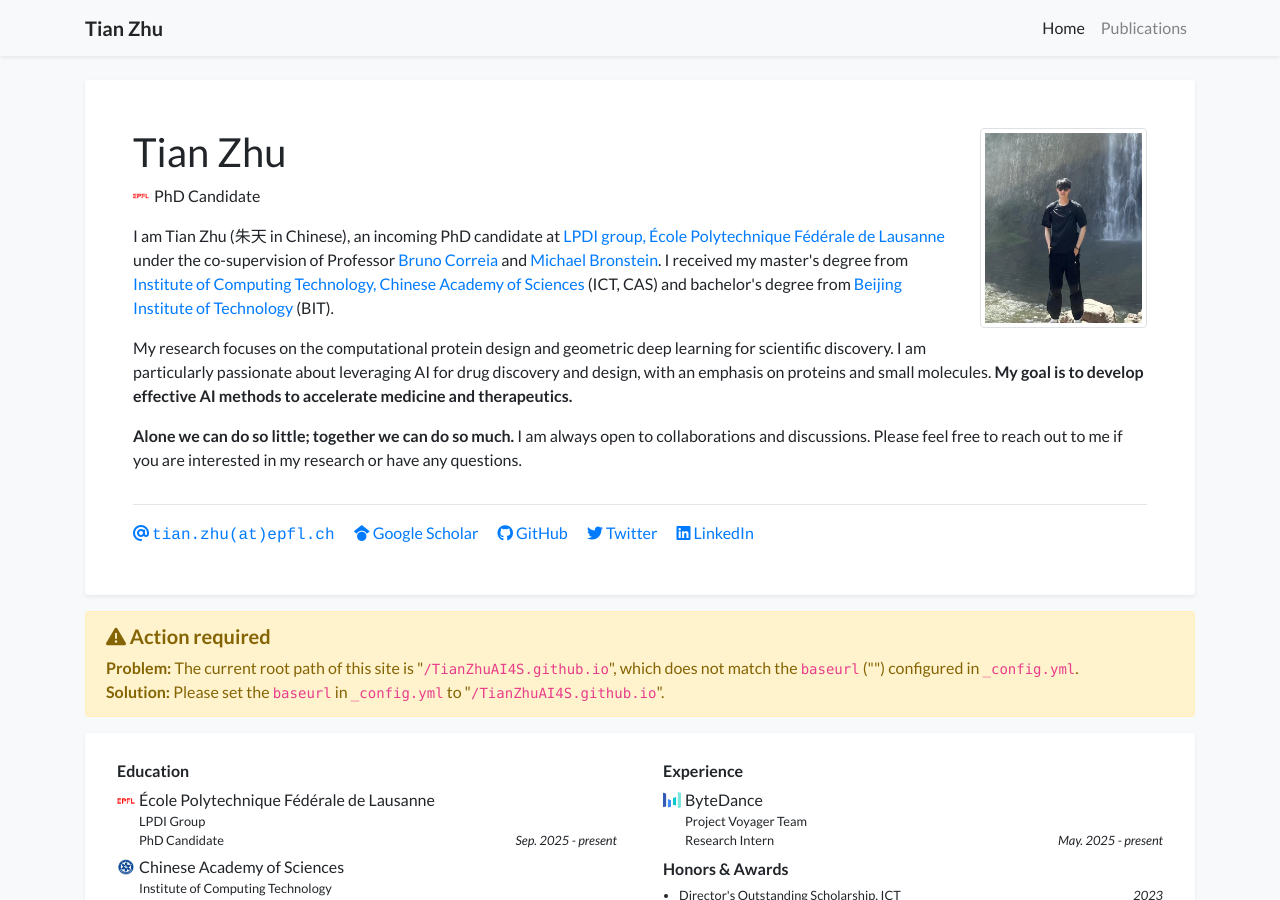
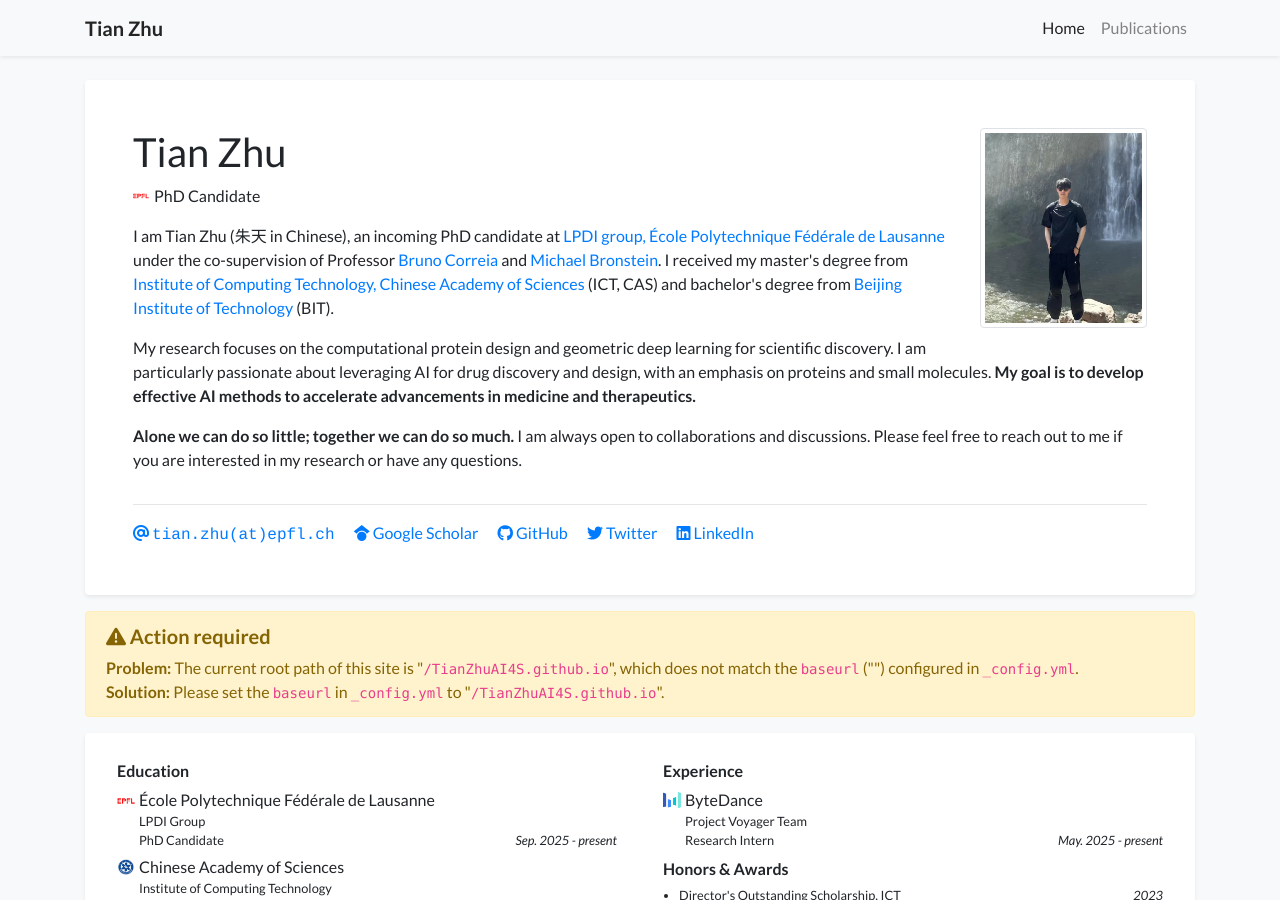
Before and after one commit to TianZhuAI4S/TianZhuAI4S.github.io, a Jekyll site: the page built from index.html, in a window 1280 px wide and 900 px high. Built offline with Jekyll 4.4.1, drawn with Linux system fonts in a browser that asks for light colours; nearby versions of some CDN libraries; a style sheet for code colours, icons or effects is not loaded.

Commit message:
revise profile

```diff
--- a/_data/profile.yml
+++ b/_data/profile.yml
@@ -26,7 +26,7 @@
     I am Tian Zhu (朱天 in Chinese), an incoming PhD candidate at <a href="https://www.epfl.ch/labs/lpdi" target="_blank">LPDI group, École Polytechnique Fédérale de Lausanne</a> under the co-supervision of Professor <a href="https://scholar.google.ch/citations?user=Va246xYAAAAJ&hl=en" target="_blank">Bruno Correia</a> and <a href="https://www.cs.ox.ac.uk/people/michael.bronstein/" target="_blank">Michael Bronstein</a>. I received my master's degree from <a href="http://www.ict.cas.cn" target="_blank">Institute of Computing Technology, Chinese Academy of Sciences</a> (ICT, CAS) and bachelor's degree from <a href="https://english.bit.edu.cn" target="_blank">Beijing Institute of Technology</a> (BIT).
   </p>
   <p>
-    My research focuses on the computational protein design and geometric deep learning for scientific discovery. I am particularly passionate about leveraging AI for drug discovery and design, with an emphasis on proteins and small molecules. <strong>My goal is to develop effective AI methods to accelerate medicine and therapeutics.</strong>
+    My research focuses on the computational protein design and geometric deep learning for scientific discovery. I am particularly passionate about leveraging AI for drug discovery and design, with an emphasis on proteins and small molecules. <strong>My goal is to develop effective AI methods to accelerate advancements in medicine and therapeutics.</strong>
   </p>
   <p>
     <strong>Alone we can do so little; together we can do so much.</strong> I am always open to collaborations and discussions. Please feel free to reach out to me if you are interested in my research or have any questions.
```
